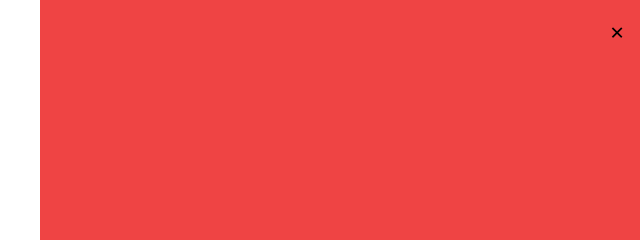
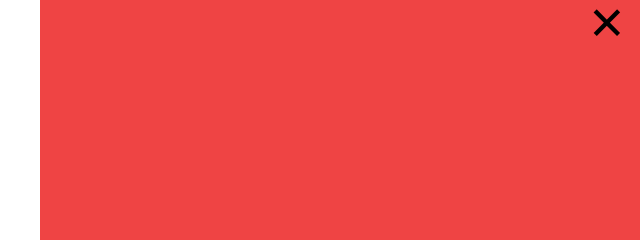
Before and after one commit to HamzaBraik01/Ecommerce, a website: page src/panierh.html in a window 1280 px wide. Shown: the top 240 px of the page, 640-1280 px from the left. Drawn offline with nearby package versions, Linux system fonts and the light colour scheme.

Commit message:
j'ai ajusté la position de icone de fermeture de panier

```diff
--- a/src/panierh.html
+++ b/src/panierh.html
@@ -9,7 +9,7 @@
 <body >
     <div id="panier-tab" class="fixed top-0 right-0 z-50 h-full w-full sm:w-[400px] md:w-[600px] bg-red-500 flex flex-col p-4">
         <div class="flex justify-end mb-4">
-            <button type="button" onclick="closeCart()" class="text-black text-2xl">&times;</button>
+            <button type="button" onclick="closeCart()" class="text-black text-6xl mt-[-25px]">&times;</button>
         </div>
 
         <!-- Contenu du panier -->
```
